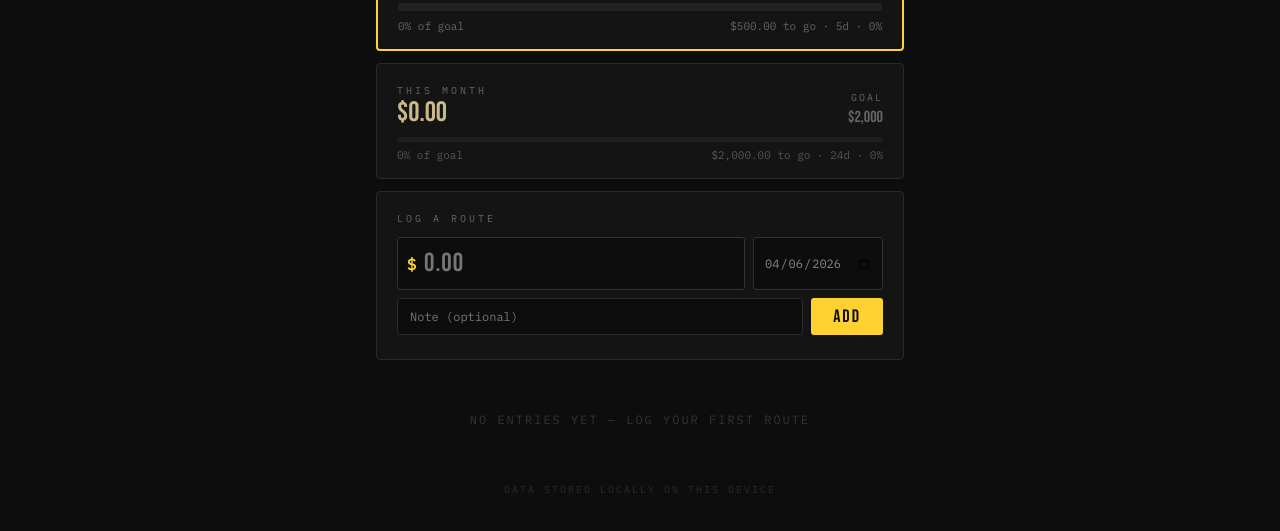
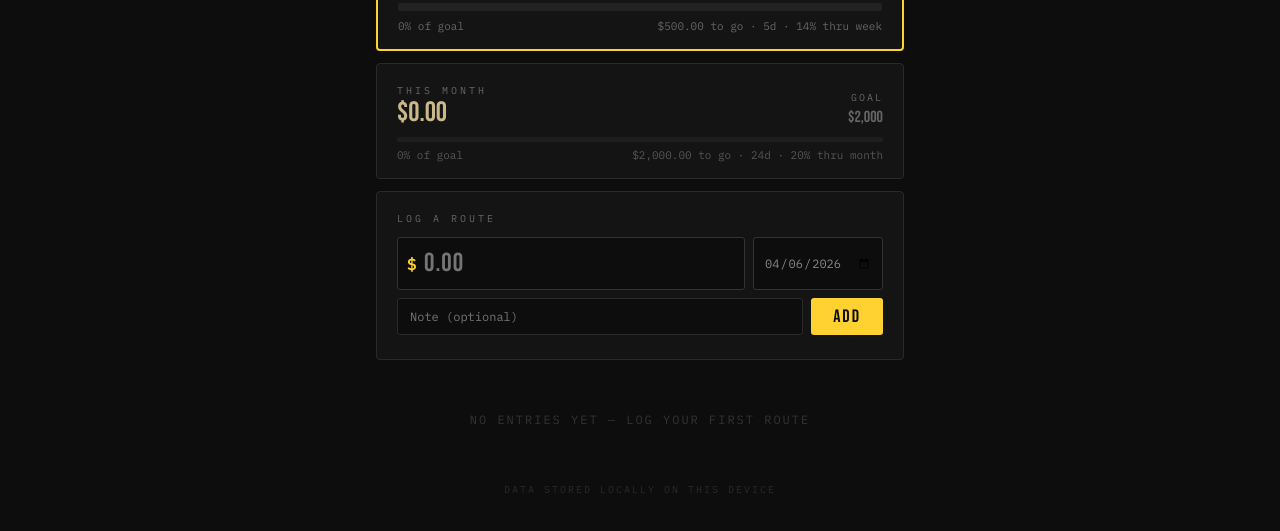
Before and after one commit to robscode96/Budget-track, a plain HTML site: page index.html in a window 1280 px wide. Shown: the part 183-714 px from the top of the page. Drawn offline with Linux system fonts and the light colour scheme.

Commit message:
Update index.html

```diff
--- a/index.html
+++ b/index.html
@@ -252,7 +252,8 @@ input[type=number] { -moz-appearance: textfield; }
       ws.innerHTML = '<span class="goal-met">✓ GOAL MET</span>';
     } else {
       const dl = 6 - today.getDay();
-      ws.textContent = fmt(WEEKLY_GOAL-weekTotal)+' to go · '+dl+'d · '+weekPct.toFixed(0)+'%';
+      const weekElapsedPct = Math.round((today.getDay() / 7) * 100);
+      ws.textContent = fmt(WEEKLY_GOAL-weekTotal)+' to go · '+dl+'d · '+weekElapsedPct+'% thru week';
     }
 
     document.getElementById('month-total').textContent = fmt(monthTotal);
@@ -265,7 +266,8 @@ input[type=number] { -moz-appearance: textfield; }
       ms.innerHTML = '<span class="goal-met">✓ GOAL MET</span>';
     } else {
       const dim = new Date(today.getFullYear(), today.getMonth()+1, 0).getDate();
-      ms.textContent = fmt(MONTHLY_GOAL-monthTotal)+' to go · '+(dim-today.getDate())+'d · '+monthPct.toFixed(0)+'%';
+      const monthElapsedPct = Math.round((today.getDate() / dim) * 100);
+      ms.textContent = fmt(MONTHLY_GOAL-monthTotal)+' to go · '+(dim-today.getDate())+'d · '+monthElapsedPct+'% thru month';
     }
 
     const recent = data.entries.slice(0,20);
```
